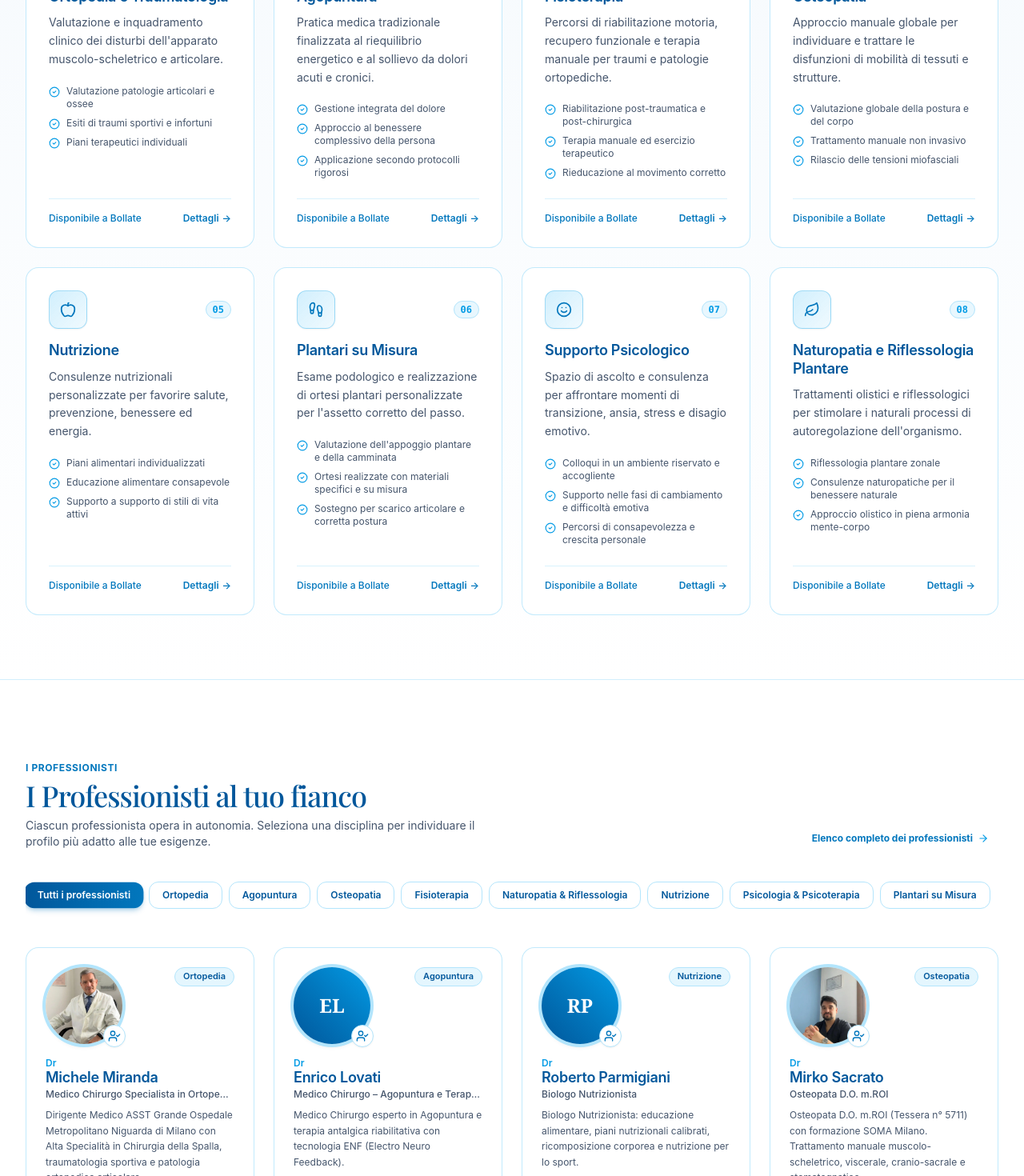
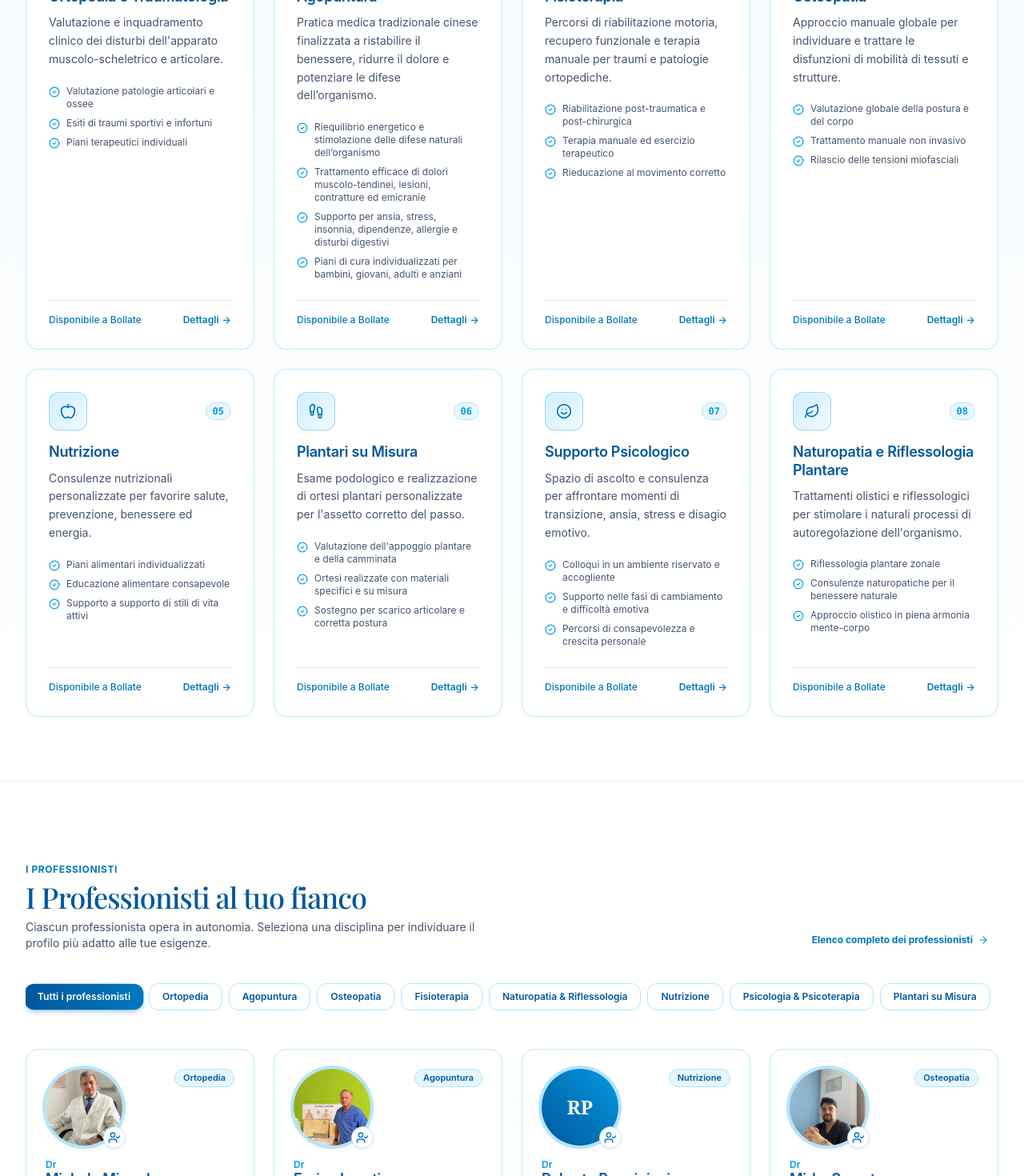
Before and after one commit to RiccardoDiRosa/StudioMedico4M, a React (Vite) app: page / in a window 1280 px wide. Shown: the part 3340-4810 px from the top of the page at 80% size. Built offline with nearby package versions, Linux system fonts and the light colour scheme; a web font is replaced by a local one.

Commit message:
feat: integrati dati reali Dott. Enrico Lovati, foto enricolovati.webp e aggiornato servizio agopuntura

```diff
--- a/src/data/professionisti.ts
+++ b/src/data/professionisti.ts
@@ -84,20 +84,56 @@ export const PROFESSIONISTI: Professional[] = [
     title: 'Dr',
     firstName: 'Enrico',
     lastName: 'Lovati',
-    role: 'Medico Chirurgo – Agopuntura e Terapia Antalgica Riabilitativa con ENF',
+    role: 'Medico Chirurgo – Esperto in Agopuntura',
     category: 'agopuntura',
     categoryLabel: 'Agopuntura',
     phone: '335 1270226',
-    shortDescription: 'Medico Chirurgo esperto in Agopuntura e terapia antalgica riabilitativa con tecnologia ENF (Electro Neuro Feedback).',
-    fullBio: 'Il Dott. Enrico Lovati è Medico Chirurgo specializzato in agopuntura clinica e percorsi integrati di terapia antalgica e riabilitativa. Presso Studio Medico 4M a Bollate applica trattamenti personalizzati di agopuntura e metodiche all\'avanguardia basate sulla tecnologia ENF (Electro Neuro Feedback), offrendo un supporto concreto ed efficace nella gestione del dolore muscolo-scheletrico acuto e cronico, delle contratture, delle cefalee e nel recupero funzionale della persona.',
+    photoUrl: '/images/enricolovati.webp',
+    shortDescription: 'Medico Chirurgo con oltre 40 anni di esperienza clinica e medico di medicina generale SSN fino al 2024. Diplomato in Agopuntura presso la scuola SOWEN di Milano.',
+    fullBio: 'Il Dott. Enrico Lovati è Medico Chirurgo con oltre quarant’anni di esperienza clinica e di assistenza sanitaria territoriale. Laureato in Medicina e Chirurgia presso l’Università degli Studi di Milano nel 1982, ha esercitato la professione odontoiatrica presso il proprio studio dal 1982 al 2020 e, dal 1987 al 2024, ha operato come Medico di Medicina Generale convenzionato con il Servizio Sanitario Nazionale (SSN). Dal 2022 ha integrato la propria attività con la specialità di Agopuntura medica, conseguendo il diploma quadriennale presso la prestigiosa scuola SOWEN di Milano. Presso Studio Medico 4M a Bollate applica le pratiche dell’agopuntura classica e olistica per ristabilire lo stato di salute e di equilibrio dell’organismo attraverso l’inserimento di aghi sottili lungo i meridiani energetici. L’agopuntura favorisce la corretta circolazione di energia e sangue, potenziando le difese naturali del corpo e trovando efficace applicazione in patologie muscolo-tendinee e articolari, dolore cronico, cefalee ed emicranie, disturbi emotivi come ansia, stress, insonnia e depressione, nonché affezioni organiche, digestive, allergiche e ginecologiche, con piani terapeutici personalizzati adatti a ogni fascia d’età, dai bambini agli adulti.',
+    bioParagraphs: [
+      'Il Dott. Enrico Lovati è Medico Chirurgo con oltre quarant’anni di esperienza nella tutela della salute della persona. Ha conseguito la Laurea in Medicina e Chirurgia presso l’Università degli Studi di Milano il 12 marzo 1982.',
+      'Dal 1982 al 2020 ha esercitato la professione odontoiatrica presso il proprio studio medico e, dal 1987 al 2024, ha svolto con dedizione il ruolo di Medico di Medicina Generale convenzionato con il Servizio Sanitario Nazionale (SSN), accompagnando generazioni di pazienti con una visione clinica attenta alla persona nella sua globalità.',
+      'Dal 2022 ad oggi ha affiancato la specialità di Agopuntura, dopo aver conseguito il diploma presso la storica e rinomata scuola SOWEN di Milano.',
+      'Lo scopo dell’agopuntura è ristabilire lo stato di salute e di benessere del paziente mediante l’inserimento di sottili aghi in specifici punti del corpo. Per la medicina tradizionale cinese, lo stato di malattia viene causato da una cattiva o alterata circolazione dell’energia e del sangue, con conseguente accumulo o carenza tra i vari distretti corporei.',
+      'Inoculando sottili aghi lungo l’asse dei meridiani, l’agopuntura ripristina l’equilibrio energetico dell’individuo, stimolando e potenziando le difese naturali dell’organismo per difenderlo dalle malattie e garantire un recupero funzionale duraturo.',
+      'L’agopuntura trova efficace applicazione in patologie muscolo-tendinee (mal di schiena, dolori articolari, contratture), dolore cronico, cefalee ed emicranie, disturbi psichici ed emotivi (stress, ansia, depressione, insonnia, dipendenze) e patologie organiche come disturbi digestivi, allergie, sindrome premestruale, sintomi della menopausa e percorsi di fertilità. Presso Studio Medico 4M si sviluppano programmi adatti a ogni fascia d’età, dai bambini agli adulti.'
+    ],
     services: [
-      'Visita medica preliminare e inquadramento clinico',
-      'Sedute di agopuntura medica antalgica',
-      'Terapia antalgica riabilitativa con tecnologia ENF (Electro Neuro Feedback)',
-      'Trattamento del dolore articolare e muscolo-scheletrico acuto e cronico',
-      'Trattamento di cefalee muscolo-tensive ed emicranie',
-      'Riequilibrio funzionale e rilascio delle contratture'
+      'Visita medica preliminare e inquadramento energetico in medicina tradizionale cinese',
+      'Sedute di agopuntura medica per il riequilibrio energetico e funzionale',
+      'Trattamento del dolore acuto e cronico, lesioni e tensioni muscolo-tendinee',
+      'Cura di lombalgie, cervicalgie, dorsalgie e problematiche articolari',
+      'Trattamento di cefalee muscolo-tensive, emicranie e nevralgie',
+      'Supporto per disturbi emotivi: ansia, stress, insonnia, depressione e dipendenze',
+      'Trattamento di disturbi funzionali ed organici: problemi digestivi e allergie',
+      'Supporto per sindrome premestruale, sintomi della menopausa e percorsi di fertilità',
+      'Piani di trattamento personalizzati per bambini, giovani, adulti e anziani'
     ],
+    curriculumVitae: {
+      experienceYears: 'Oltre 40 anni di esperienza medica',
+      experiences: [
+        'Medico Chirurgo ed esperto in Agopuntura presso Studio Medico 4M (Bollate)',
+        'Medico di Medicina Generale (MMG) convenzionato con il SSN (1987–2024)',
+        'Attività professionale odontoiatrica presso proprio studio medico (1982–2020)',
+        'Diploma quadriennale in Agopuntura presso la Scuola SOWEN di Milano (2022)'
+      ],
+      academicMilestones: [
+        'Diploma in Agopuntura – Scuola SOWEN di Milano (2022)',
+        'Laurea in Medicina e Chirurgia – Università degli Studi di Milano (12/03/1982)'
+      ],
+      subSpecializations: [
+        'Agopuntura medica tradizionale cinese',
+        'Riequilibrio energetico lungo i meridiani',
+        'Terapia antalgica del dolore cronico e muscolo-scheletrico',
+        'Trattamento di cefalee ed emicranie',
+        'Gestione di ansia, insonnia e disturbi correlati allo stress',
+        'Medicina generale e presa in carico globale della persona'
+      ],
+      languages: [
+        'Italiano'
+      ]
+    },
     consultationDays: 'Riceve su appuntamento',
     isComplete: true,
     isPublished: true
--- a/src/data/services.ts
+++ b/src/data/services.ts
@@ -19,12 +19,13 @@ export const STUDIO_SERVICES: ServiceItem[] = [
     slug: 'agopuntura',
     title: 'Agopuntura',
     flyerOrder: 2,
-    shortDescription: 'Pratica medica tradizionale finalizzata al riequilibrio energetico e al sollievo da dolori acuti e cronici.',
-    fullDescription: 'Sedute di agopuntura medica per il trattamento del dolore cronico, cefalee, stati tensivi muscolari e disturbi legati a stress o disarmonie funzionali.',
+    shortDescription: 'Pratica medica tradizionale cinese finalizzata a ristabilire il benessere, ridurre il dolore e potenziare le difese dell’organismo.',
+    fullDescription: 'L’agopuntura medica favorisce il ripristino della corretta circolazione di energia e sangue attraverso l’inserimento di aghi sottili lungo i meridiani. Stimolando le difese naturali dell’organismo, tratta efficacemente dolori acuti e cronici, mal di schiena, contratture muscolo-tendinee, cefalee ed emicranie, ma anche allergie, disturbi digestivi, insonnia, ansia, stress, sindrome premestruale e menopausa, con programmi di cura personalizzati adatti a tutte le età, dai bambini agli adulti.',
     keyPoints: [
-      'Gestione integrata del dolore',
-      'Approccio al benessere complessivo della persona',
-      'Applicazione secondo protocolli rigorosi'
+      'Riequilibrio energetico e stimolazione delle difese naturali dell’organismo',
+      'Trattamento efficace di dolori muscolo-tendinei, lesioni, contratture ed emicranie',
+      'Supporto per ansia, stress, insonnia, dipendenze, allergie e disturbi digestivi',
+      'Piani di cura individualizzati per bambini, giovani, adulti e anziani'
     ]
   },
   {
```
Also changed, not shown: public/images/enricolovati.webp (added).
